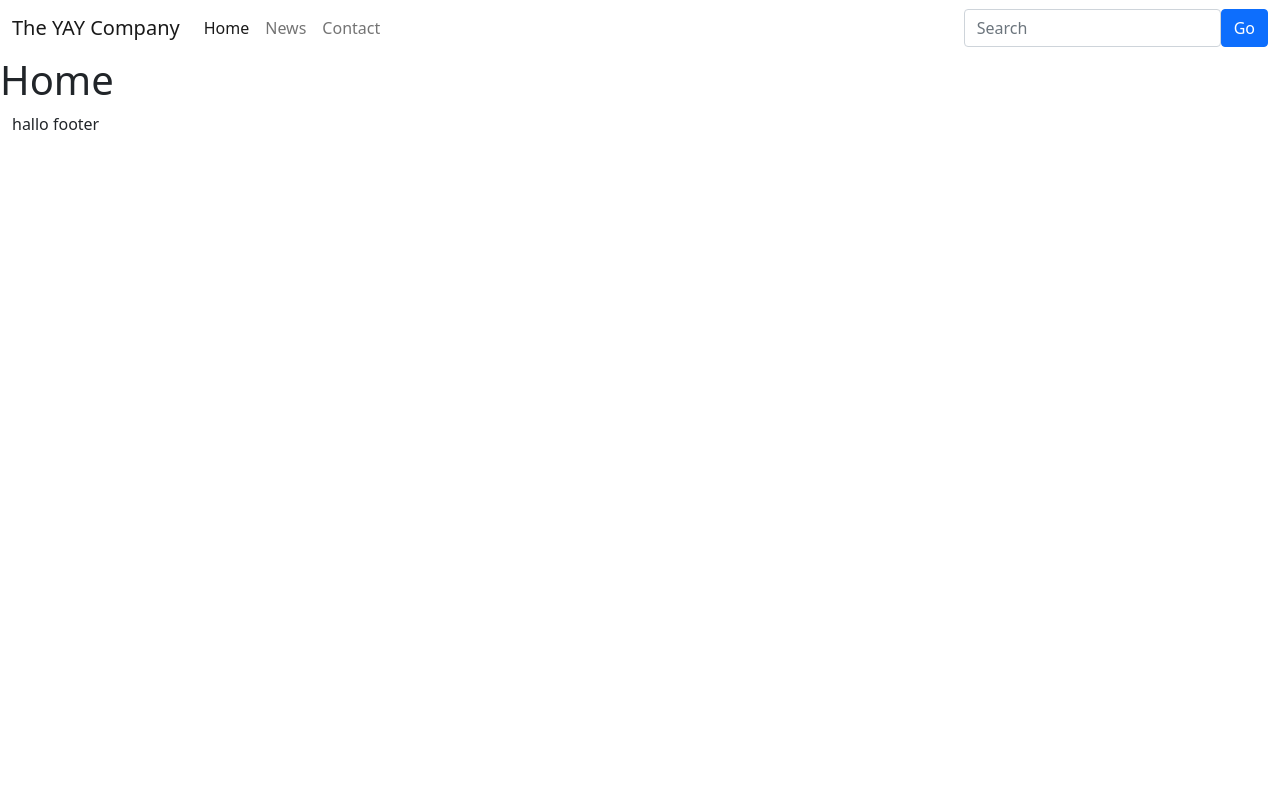
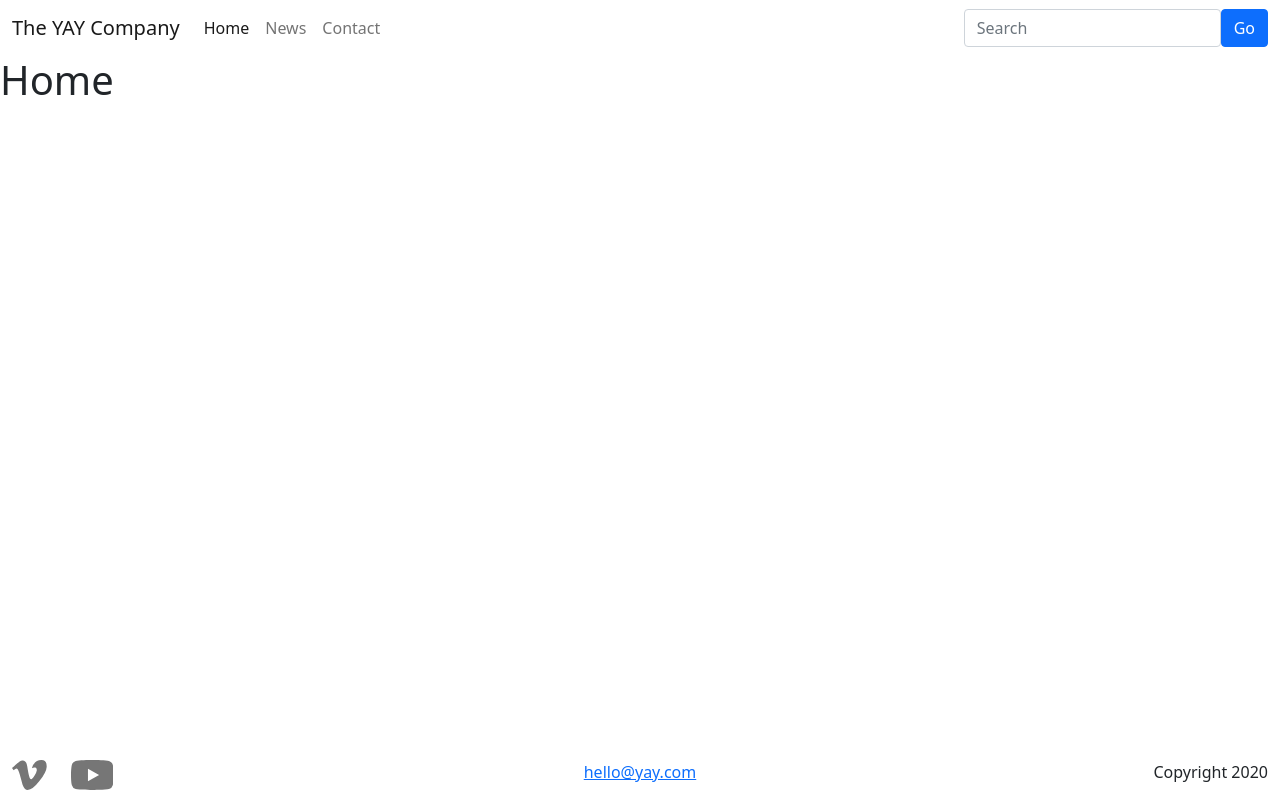
Before and after one commit to Noroff-FEU-Assignments/css-frameworks-ca-MarieLowzowMorland, a React (Create React App) app: page / in a window 1280 px wide. Built offline with nearby package versions, Linux system fonts and the light colour scheme; the HTML template or start-up script is replaced by a standard one.

Commit message:
Footer and page layout structure

```diff
--- a/src/App.jsx
+++ b/src/App.jsx
@@ -4,7 +4,7 @@ import HomePage from './components/home/HomePage';
 import ContactPage from './components/contact/ContactPage';
 import NewsPage from './components/news/NewsPage';
 import { pages } from "./components/common/Header";
-import './App.scss';
+import './sass/App.scss';
 
 function PageRoute(props) {
   const { path, exact, children} = props;
--- a/src/App.scss
+++ /dev/null
@@ -1 +0,0 @@
-@import "~bootstrap/scss/bootstrap.scss";
--- a/src/components/common/Footer.jsx
+++ b/src/components/common/Footer.jsx
@@ -1,10 +1,28 @@
 import Container from "react-bootstrap/Container";
+import Row from "react-bootstrap/Row";
+import Col from "react-bootstrap/Col";
+import { VimeoIcon, YouTubeIcon } from "./Icons";
 
 function Footer() {
     return (
         <footer>
             <Container fluid>
-                hallo footer
+                <Row>
+                    <Col xs={12} md={4} className="text-center text-md-start">
+                        <a href="https://vimeo.com/" rel="noopener" className="me-4">
+                            <VimeoIcon />
+                        </a>
+                        <a href="https://www.youtube.com/" rel="noopener">
+                            <YouTubeIcon />
+                        </a>
+                    </Col>
+                    <Col xs={6} md={4} className="text-start text-md-center">
+                        <a href="mailto:hello@yay.com">hello@yay.com</a>
+                    </Col>
+                    <Col xs={6} md={4} className="text-end">
+                        <p>Copyright 2020</p>
+                    </Col>
+                </Row>
             </Container>
         </footer>
     );
--- /dev/null
+++ b/src/components/common/Icons.jsx
@@ -0,0 +1,15 @@
+export const VimeoIcon = () => {
+  return (
+    <svg aria-label="Vimeo" role="img" xmlns="http://www.w3.org/2000/svg" width="34.695" height="30" viewBox="0 0 34.695 30">
+      <path d="M34.679,71.049q-.232,5.065-7.078,13.87-7.074,9.2-11.973,9.2-3.032,0-5.134-5.6C7.768,78.514,6.606,72.652,4.352,72.652a10.808,10.808,0,0,0-2.726,1.634L0,72.179c4-3.508,7.814-7.411,10.207-7.628q4.054-.395,4.987,5.537C17.417,84.144,18.4,86.266,22.443,79.9q2.172-3.438,2.339-5.235c.372-3.555-2.772-3.315-4.9-2.4q2.556-8.375,9.773-8.139c3.547.093,5.227,2.408,5.026,6.923Z" transform="translate(0 -64.119)" fill="#767676"/>
+    </svg>
+  );
+}
+
+export const YouTubeIcon = () => {
+  return (
+    <svg aria-label="YouTube" role="img" xmlns="http://www.w3.org/2000/svg" width="42.667" height="30" viewBox="0 0 42.667 30">
+      <path d="M56.708,68.694a5.361,5.361,0,0,0-3.772-3.8c-3.327-.9-16.67-.9-16.67-.9s-13.342,0-16.67.9a5.361,5.361,0,0,0-3.772,3.8c-.892,3.349-.892,10.336-.892,10.336s0,6.987.892,10.336A5.281,5.281,0,0,0,19.6,93.1c3.327.9,16.67.9,16.67.9s13.342,0,16.67-.9a5.281,5.281,0,0,0,3.772-3.736c.892-3.349.892-10.336.892-10.336S57.6,72.043,56.708,68.694ZM31.9,85.374V72.686L43.054,79.03Z" transform="translate(-14.933 -64)" fill="#767676"/>
+    </svg>
+  );
+}
--- /dev/null
+++ b/src/sass/App.scss
@@ -0,0 +1,2 @@
+@import "~bootstrap/scss/bootstrap.scss";
+@import "./common/layouts.scss";
--- /dev/null
+++ b/src/sass/common/_layouts.scss
@@ -0,0 +1,16 @@
+#root {
+  flex-direction: column;
+  display: flex;
+  min-height: 100vh;
+}
+
+header,
+footer {
+  flex: 0 0 auto;
+}
+
+main {
+  flex: 1 0 auto;
+  margin: 0 auto;
+  width: 100%;
+}
```
